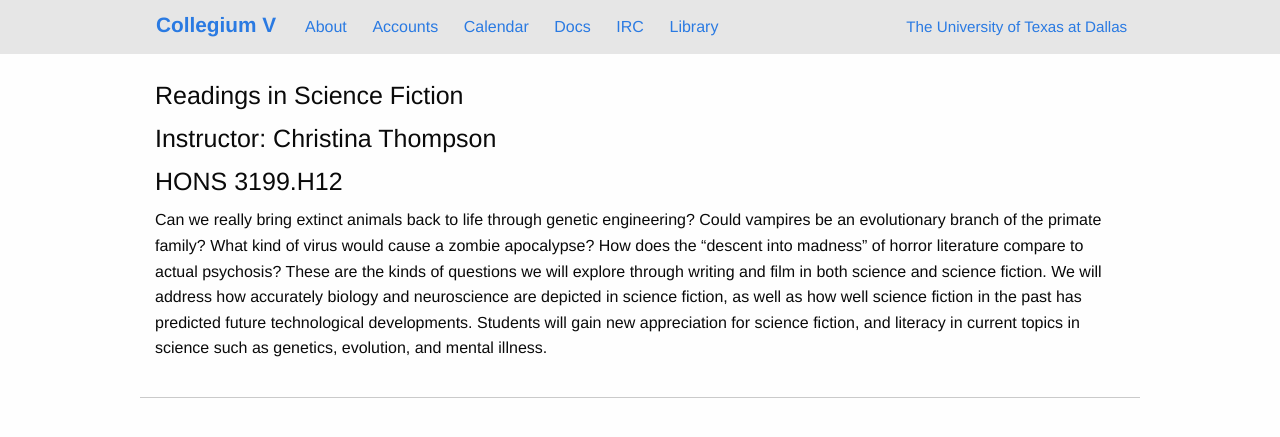
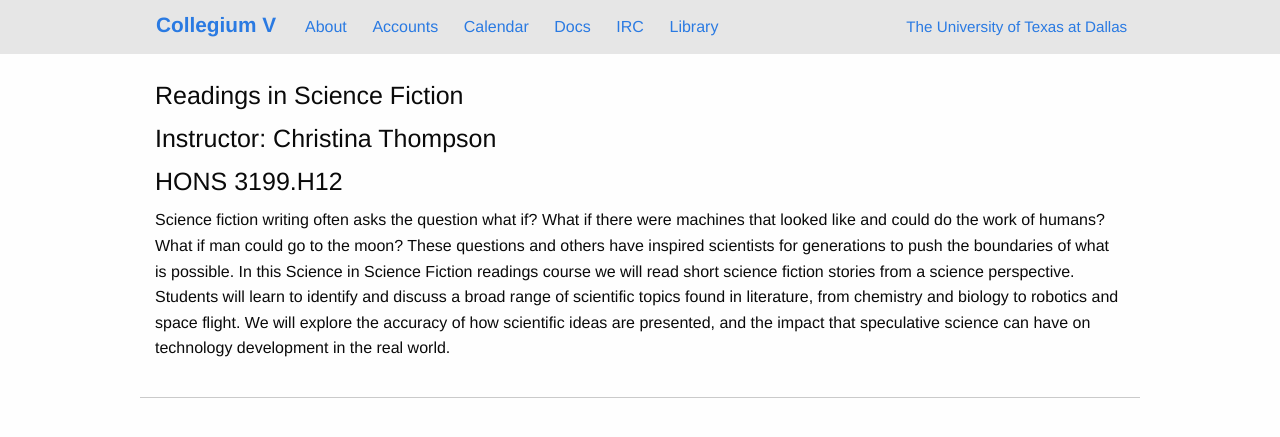
Before and after one commit to collegiumv/cv_jekyll, a Jekyll site: the page built from pages/academics/courses/readings-in-science-fiction.md, in a window 1280 px wide. Shown: the top 437 px of the page. Built offline with Jekyll 4.4.1, drawn with Linux system fonts in a browser that asks for light colours.

Commit message:
More course descriptions

```diff
--- a/pages/academics/courses/readings-in-science-fiction.md
+++ b/pages/academics/courses/readings-in-science-fiction.md
@@ -9,14 +9,14 @@ layout: page
 
 #### HONS 3199.H12
 
-Can we really bring extinct animals back to life through genetic
-engineering?  Could vampires be an evolutionary branch of the primate
-family?  What kind of virus would cause a zombie apocalypse?  How does
-the "descent into madness" of horror literature compare to actual
-psychosis?  These are the kinds of questions we will explore through
-writing and film in both science and science fiction.  We will address
-how accurately biology and neuroscience are depicted in science
-fiction, as well as how well science fiction in the past has predicted
-future technological developments.  Students will gain new
-appreciation for science fiction, and literacy in current topics in
-science such as genetics, evolution, and mental illness.
+Science fiction writing often asks the question what if? What if there
+were machines that looked like and could do the work of humans?  What
+if man could go to the moon?  These questions and others have inspired
+scientists for generations to push the boundaries of what is
+possible. In this Science in Science Fiction readings course we will
+read short science fiction stories from a science
+perspective. Students will learn to identify and discuss a broad range
+of scientific topics found in literature, from chemistry and biology
+to robotics and space flight. We will explore the accuracy of how
+scientific ideas are presented, and the impact that speculative
+science can have on technology development in the real world.
```
Also changed, not shown: pages/academics/courses/health-and-illness-scotch.md (+0 -15 lines), pages/academics/courses/index.md (+2 -0 lines), pages/academics/courses/readings-in-faulkner-short-stories-III.md (added, +21 -0 lines), pages/academics/courses/shakespeare-and-medicine.md (added, +17 -0 lines).
